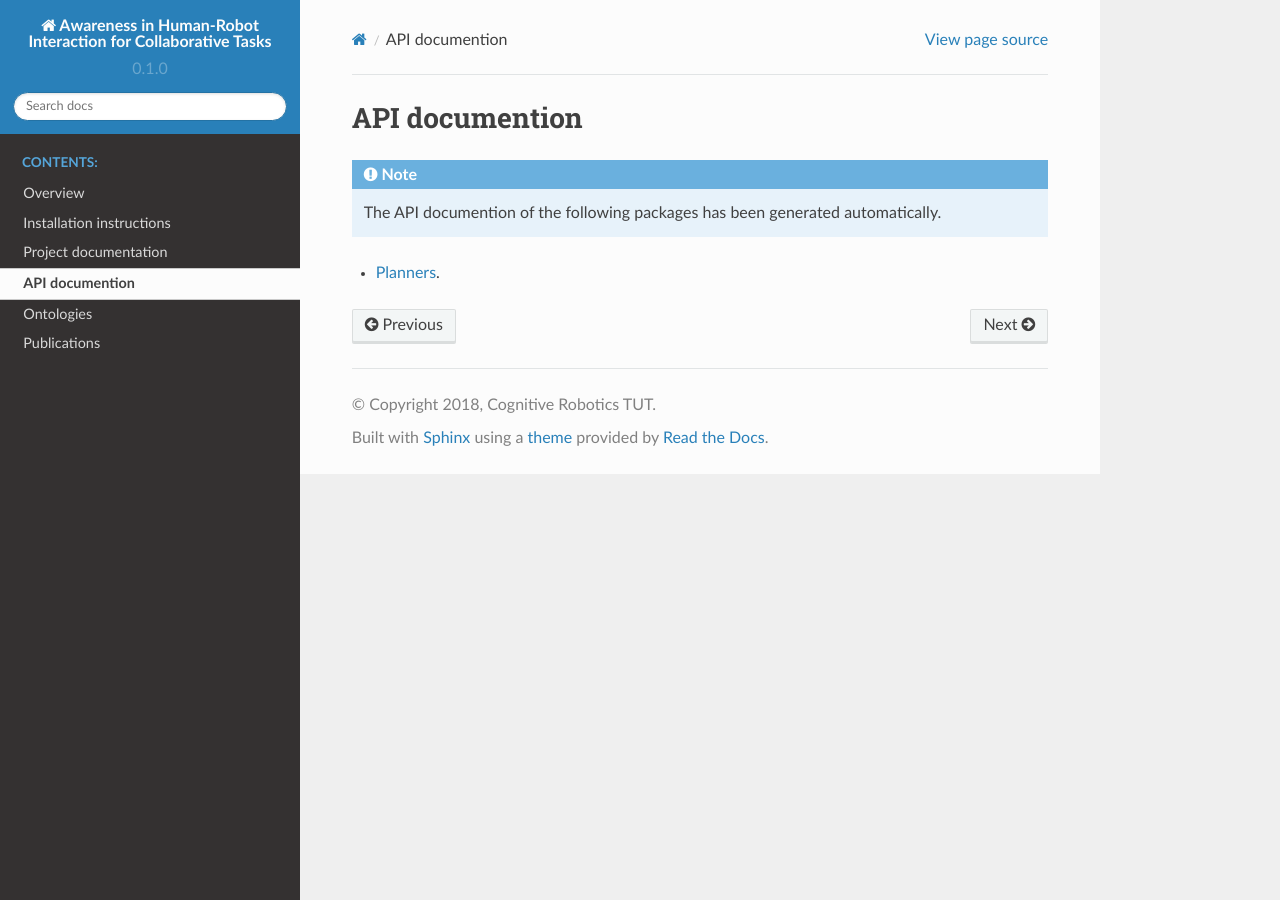
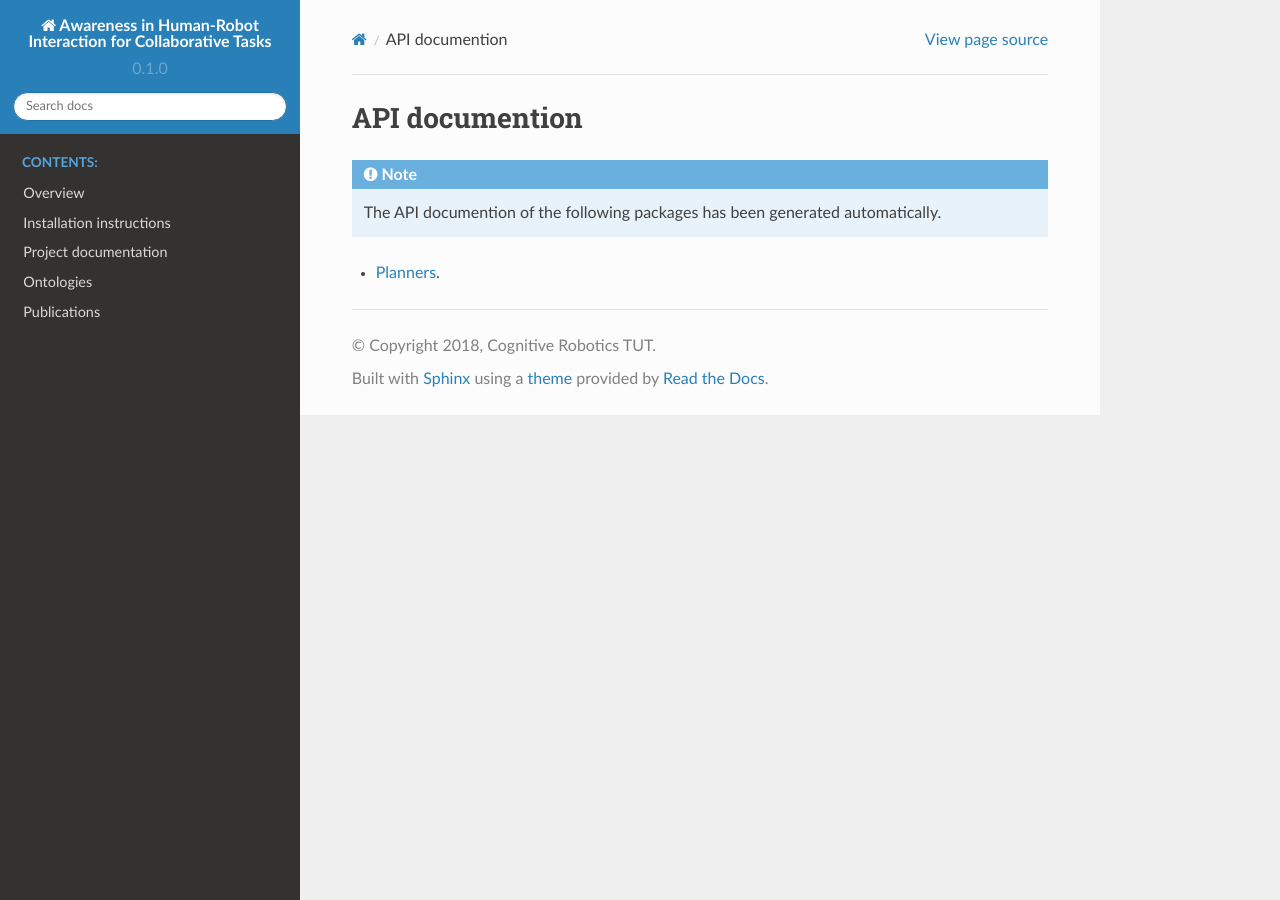
Before and after one commit to Zorrander/cogrob-tut-hri, a Sphinx documentation site: the page built from docs/source/API.rst, in a window 1280 px wide. Built offline with Sphinx 7.4.7 and the Read the Docs theme 2.0.0, drawn with Linux system fonts in a browser that asks for light colours; pages that are not in the unit, such as notebooks, are missing from menus.

Commit message:
update docs

```diff
--- a/docs/source/index.rst
+++ b/docs/source/index.rst
@@ -21,8 +21,6 @@
    overview
    installation
    documentation
-   API
+   franka_tut_reasoning
    ontologies
    publications
-
-.. include:: franka_tut_reasoning.rst
```
